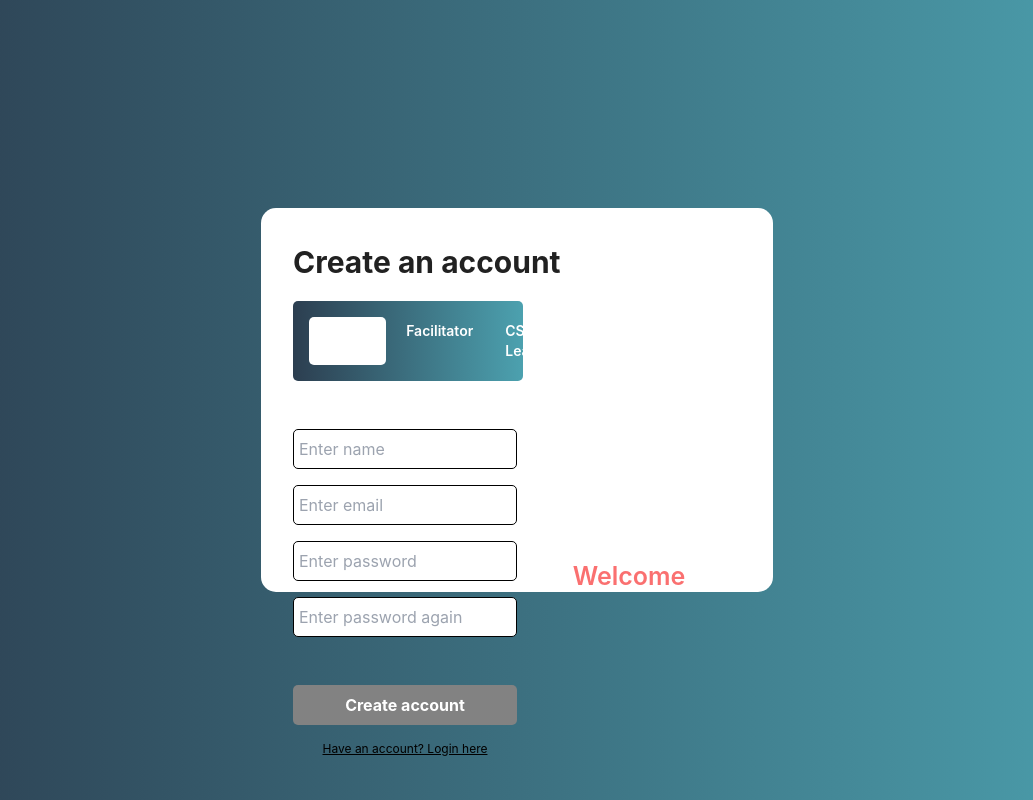
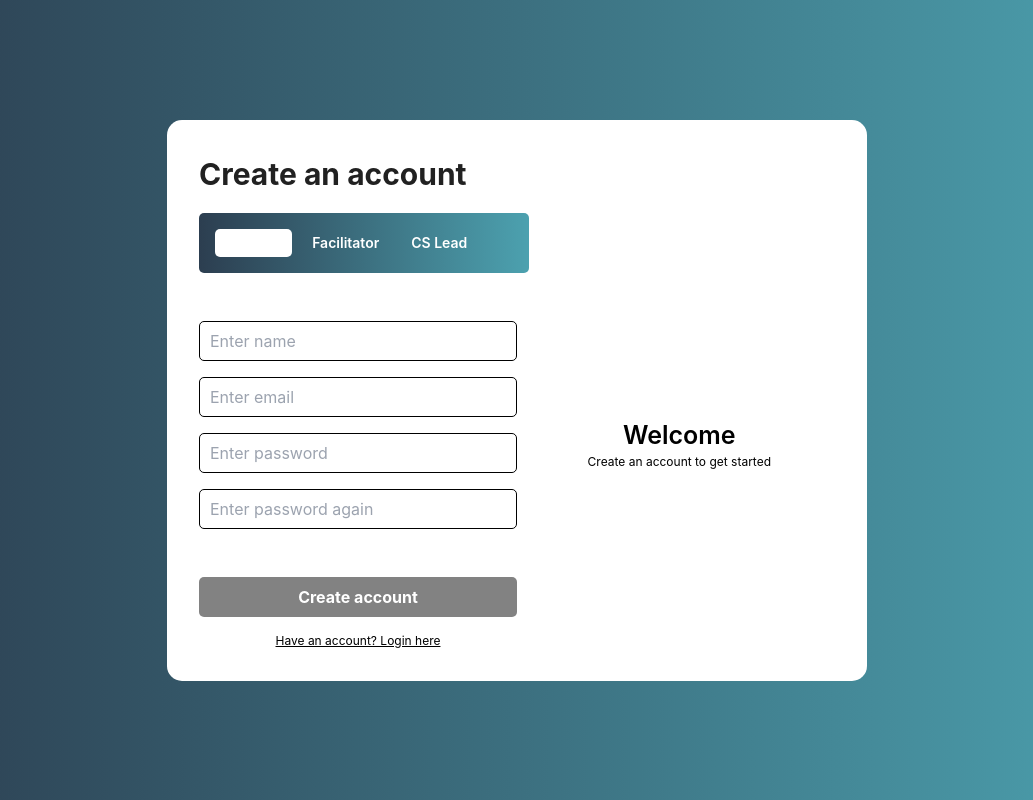
Before and after one commit to Lekipising/manageX, a Next.js app: page / in a window 1280 px wide. Shown: the whole page, without its empty margins (123-1156 px from the left). Built offline with nearby package versions, Linux system fonts and the light colour scheme.

Commit message:
chore: improvements to auth screen UI

```diff
--- a/components/login.tsx
+++ b/components/login.tsx
@@ -51,7 +51,7 @@ export default function LoginForm({
       onClick={(e) => (e.target === e.currentTarget ? close() : null)}
       className="fixed inset-0 z-[100] flex items-center justify-center bg-main"
     >
-      <div className="w-[40vw] h-[30vw] rounded-[15px] p-8 flex flex-col gap-4 bg-white justify-center items-center">
+      <div className="w-max min-w-[500px] h-max rounded-[15px] p-8 flex flex-col gap-4 bg-white justify-center items-center">
         <h1 className="text-[#212121] font-bold text-[30px]">Login</h1>
         <form className="flex flex-col gap-4 w-1/2 mt-6">
           <div className="w-full">
--- a/components/signup.tsx
+++ b/components/signup.tsx
@@ -120,11 +120,11 @@ export default function SignUpForm({
       onClick={(e) => (e.target === e.currentTarget ? close() : null)}
       className="fixed inset-0 z-[100] flex items-center justify-center bg-main"
     >
-      <div className="w-[40vw] h-[30vw] rounded-[15px] p-8 flex flex-col gap-4 bg-white">
+      <div className="w-max min-w-[700px] h-max rounded-[15px] p-8 flex flex-col gap-4 bg-white">
         <h1 className="text-[#212121] font-bold text-[30px]">
           Create an account
         </h1>
-        <div className="flex gap-2 bg-main p-4 rounded-[5px] w-[18vw]">
+        <div className="flex gap-2 bg-main p-4 rounded-[5px] w-[330px]">
           <span
             className={`text-white text-sm font-semibold rounded-[5px] px-3 py-1 cursor-pointer transition-all ease-in duration-300 ${
               activeTab === "STUDENT" ? "bg-white text-black" : ""
@@ -150,7 +150,7 @@ export default function SignUpForm({
             CS Lead
           </span>
         </div>
-        <div className="flex w-full">
+        <div className="flex w-full relative">
           <form className="flex flex-col gap-4 w-1/2 mt-8">
             <div className="w-full">
               <input
@@ -238,8 +238,8 @@ export default function SignUpForm({
           <div className="flex justify-center items-center w-1/2 flex-col">
             {showPasswordRequirements ? (
               <div>
-                <h3>Password requirements:</h3>
-                <div className="flex gap-4">
+                <h3 className="mb-2 font-medium">Password requirements:</h3>
+                <div className="flex gap-4 mb-1">
                   <Image
                     src={hasLowercase ? "/correct.svg" : "/wrong.svg"}
                     height="20"
@@ -247,49 +247,52 @@ export default function SignUpForm({
                     objectFit="contain"
                     alt="Valid"
                   />
-                  <p>Contain atleast 1 lowercase</p>
+                  <p className="text-xs">Contain atleast 1 lowercase</p>
                 </div>
-                <div className="flex gap-4">
+                <div className="flex gap-4 mb-1">
                   <Image
                     src={hasUppercase ? "/correct.svg" : "/wrong.svg"}
                     height="20"
                     width="20"
                     alt="Valid"
                   />
-                  <p>Contain atleast 1 uppercase</p>
+                  <p className="text-xs">Contain atleast 1 uppercase</p>
                 </div>
-                <div className="flex gap-4">
+                <div className="flex gap-4 mb-1">
                   <Image
                     src={hasSpecialCharacter ? "/correct.svg" : "/wrong.svg"}
                     height="20"
                     width="20"
                     alt="Valid"
                   />
-                  <p>Contain atleast 1 special character</p>
+                  <p className="text-xs">Contain atleast 1 special character</p>
                 </div>
-                <div className="flex gap-4">
+                <div className="flex gap-4 mb-1">
                   <Image
                     src={hasNumber ? "/correct.svg" : "/wrong.svg"}
                     height="20"
                     width="20"
                     alt="Valid"
                   />
-                  <p>Contain atleast 1 number</p>
+                  <p className="text-xs">Contain atleast 1 number</p>
                 </div>
-                <div className="flex gap-4">
+                <div className="flex gap-4 mb-1">
                   <Image
                     src={hasEightCharacters ? "/correct.svg" : "/wrong.svg"}
                     height="20"
                     width="20"
                     alt="Valid"
                   />
-                  <p>Atleast 8 characters</p>
+                  <p className="text-xs">Atleast 8 characters</p>
                 </div>
               </div>
             ) : (
-              <h1 className="text-[25px] font-semibold text-[#FA7070]">
-                Welcome
-              </h1>
+              <div className="absolute right-16 flex flex-col items-center top-32">
+                <h1 className="text-[25px] font-semibold text-black">
+                  Welcome
+                </h1>
+                <p className="text-xs">Create an account to get started</p>
+              </div>
             )}
           </div>
         </div>
--- a/styles/index.css
+++ b/styles/index.css
@@ -33,7 +33,7 @@ input, textarea {
     outline: none;
     border-radius: 5px;
     height: 40px;
-    padding: 0 5px;
+    padding: 10px;
 }
 
 input:focus, textarea:focus {
```
